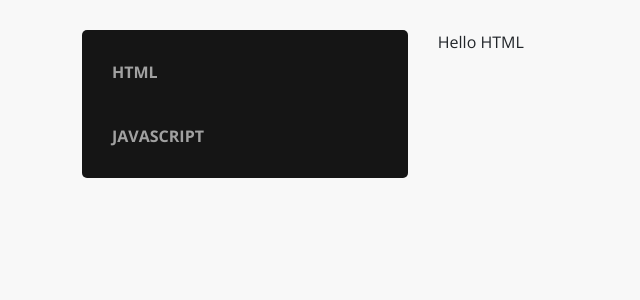
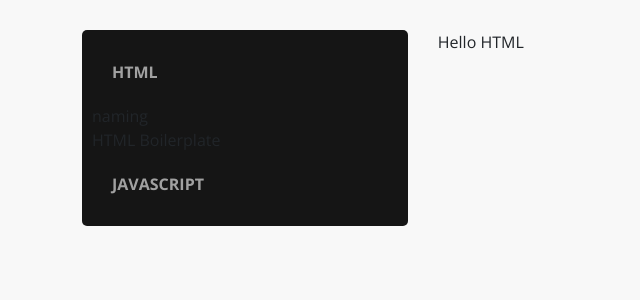
Before and after one commit to renodor/react-cheatsheet, a React app: page /html in a window 1280 px wide. Shown: the top 300 px of the page, without its empty margins (0-640 px from the left). Built offline with nearby package versions, Linux system fonts and the light colour scheme.

Commit message:
Add subsections option on main nav

```diff
--- a/src/components/navbar.jsx
+++ b/src/components/navbar.jsx
@@ -9,14 +9,29 @@ class Navbar extends Component {
     this.props.fetchSections();
   }
 
+  displaySubsection = (subSections) => {
+    if (subSections) {
+      return (
+        <ul>
+          {subSections.map(subSection => <li key={subSection}>{subSection}</li>)}
+        </ul>);
+    }
+    return null;
+  }
+
   render() {
+    const sections = this.props.sections;
     return (
       <div className="navbar-container">
         <div className="navbar">
           <ul>
             {
-              this.props.sections.map((section) => {
-                return <li key={section}><Link className="section-link" to={`/${section}`}>{`${section.toUpperCase()}`}</Link></li>;
+              Object.keys(sections).map((section) => {
+                return (
+                  <li key={section}>
+                    <Link className="section-link" to={`/${section}`}>{`${section.toUpperCase()}`}</Link>
+                    {this.displaySubsection(sections[section])}
+                  </li>);
               })
             }
           </ul>
--- a/src/data/sections.js
+++ b/src/data/sections.js
@@ -1,3 +1,4 @@
-export default [
-  'html', 'javascript'
-];
+export default {
+  html: ['naming', 'HTML Boilerplate'],
+  javascript: null
+};
--- a/src/index.jsx
+++ b/src/index.jsx
@@ -19,7 +19,7 @@ import sectionsReducer from './reducers/sections_reducer';
 // const identityReducer = (state = null) => state;
 
 const initialState = {
-  sections: []
+  sections: {}
 };
 
 // State and reducers
```
